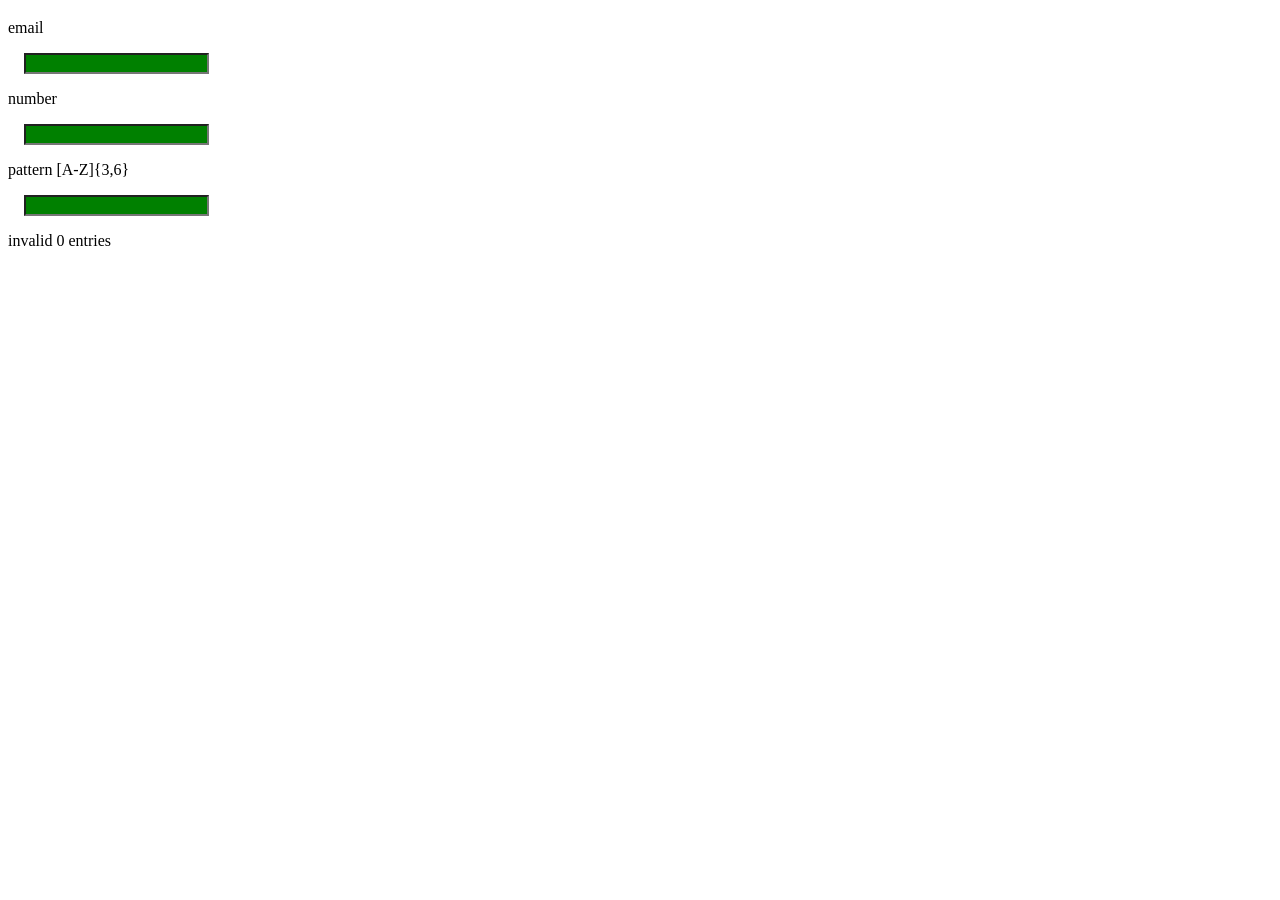
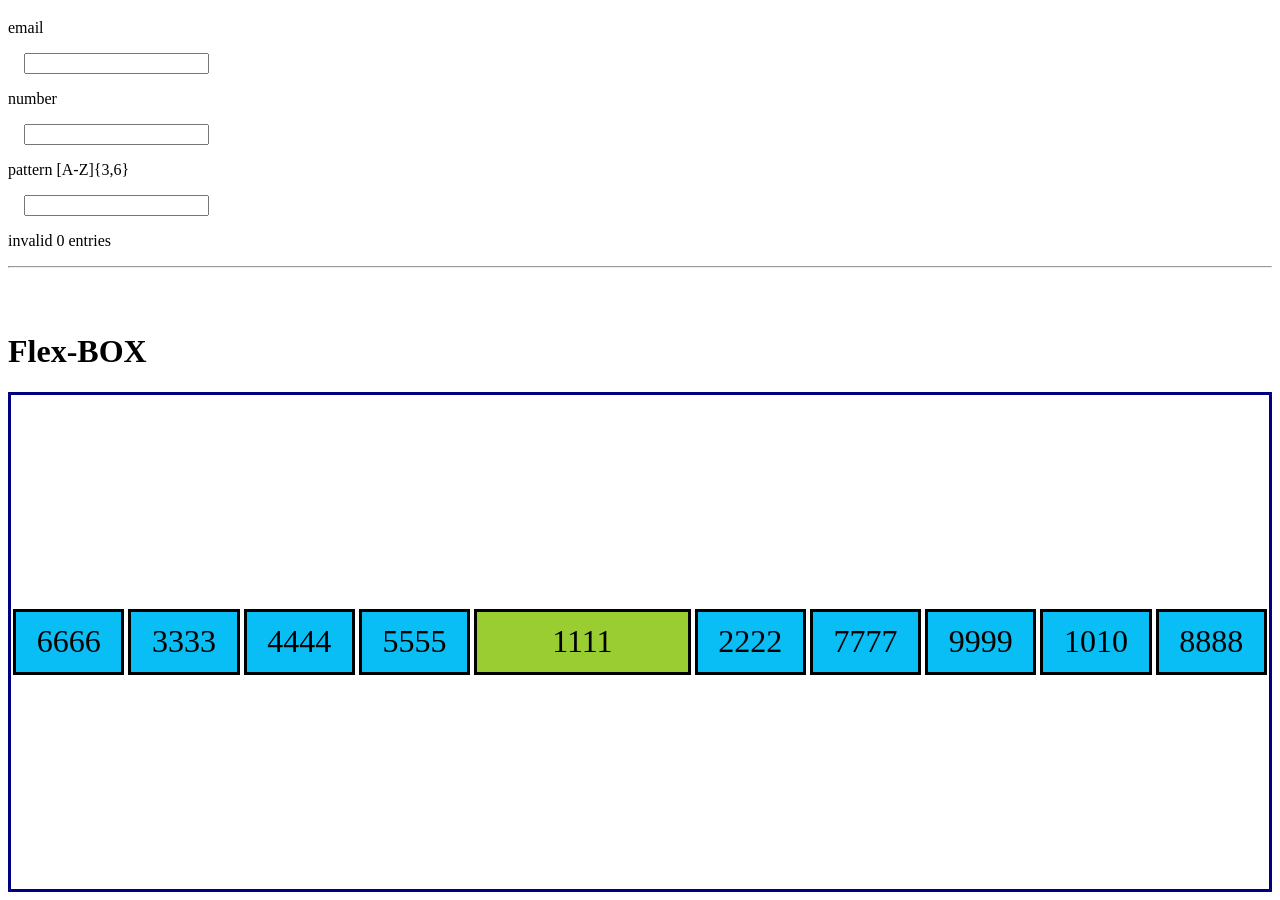
Before and after one commit to Areckyfox/CSS-in-Depth-Frontend-Masters, a plain HTML site: page index.html in a window 1280 px wide. Shown: the part 803-1703 px from the top of the page. Before the commit the page ends 1069 px from the top, so only its background shows below. Drawn offline with Linux system fonts and the light colour scheme.

Commit message:
flex-box

```diff
--- a/index.html
+++ b/index.html
@@ -51,6 +51,22 @@
         <p></p>
 
     </div>
+    <hr><br><br>
+    <h1>Flex-BOX</h1>
+    <div class="flex-box">
+
+        <div class="block">1111</div>
+        <div class="block">2222</div>
+        <div class="block">3333</div>
+        <div class="block">4444</div>
+        <div class="block">5555</div>
+        <div class="block">6666</div>
+        <div class="block">7777</div>
+        <div class="block">8888</div>
+        <div class="block">9999</div>
+        <div class="block">1010</div>
+    </div>
+
 
 
 </body>
--- a/style.css
+++ b/style.css
@@ -30,9 +30,7 @@ body {
     counter-increment: counterValid;
     background: red;
 }
-.validation-css input:valid {
-    background: green;
-}
+
 
 .validation-css input[type="email"]:invalid + span:after {
     content: "Enter the correct email address";
@@ -51,3 +49,66 @@ body {
 .validation-css p:before {
     content: 'invalid ' counter(counterValid) ' entries'
 }
+
+.flex-box {
+    box-sizing: border-box;
+    color: navy;
+    border: solid;
+    display: flex;
+    height: 500px;
+    flex-flow: row;
+    justify-content: center;
+    align-items: center;
+
+}
+
+.flex-box .block {
+    width: 60px;
+    height: 60px;
+    margin: 2px;
+    font-size: 2rem;
+    color: black;
+    background: #09bef5;
+    border: solid;
+    display: flex;
+    flex-flow: column;
+    justify-content: center;
+    align-items: center;
+    flex-basis:10%;
+
+}
+
+.flex-box .block:nth-of-type(1){
+background: yellowgreen;
+flex-basis: 20%;
+}
+.flex-box .block:nth-of-type(2){
+
+}
+.flex-box .block:nth-of-type(3){
+order: -1;
+}
+.flex-box .block:nth-of-type(4){
+order: -1;
+
+}
+.flex-box .block:nth-of-type(5){
+order: -1;
+
+}
+.flex-box .block:nth-of-type(6){
+order: -2;
+}
+.flex-box .block:nth-of-type(7){
+
+}
+.flex-box .block:nth-of-type(8){
+order: 2;
+
+}
+.flex-box .block:nth-of-type(9){
+
+}
+.flex-box .block:nth-of-type(10){
+
+}
```
